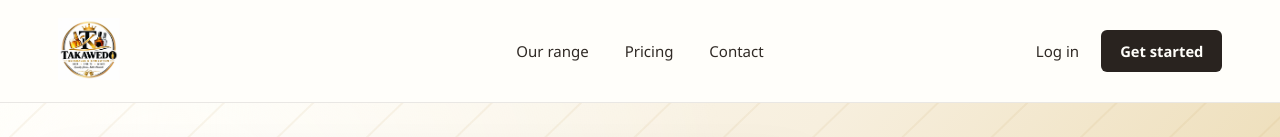
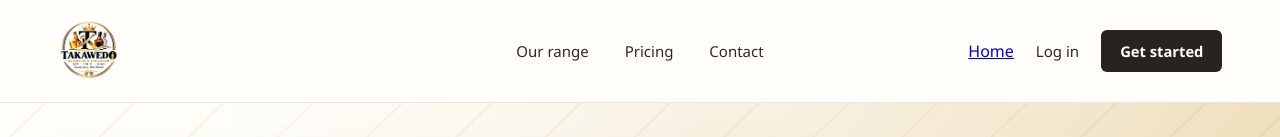
Before and after one commit to IsmaCoder024/oarps, a React app in the folder frontend/: page /register in a window 1280 px wide. Shown: the top 137 px of the page. Built offline with nearby package versions, Linux system fonts and the light colour scheme; no server answers; the HTML template or start-up script is replaced by a standard one.

Commit message:
Add Home link to site header actions

```diff
--- a/frontend/src/templates/Header.jsx
+++ b/frontend/src/templates/Header.jsx
@@ -83,6 +83,9 @@ export default function Header() {
         </nav>
 
         <div className="site-header__actions">
+          <li>
+              <Link to="/home">Home</Link>
+            </li>
           {!loading && user ? (
             <>
               <span className="site-header__user">
```
